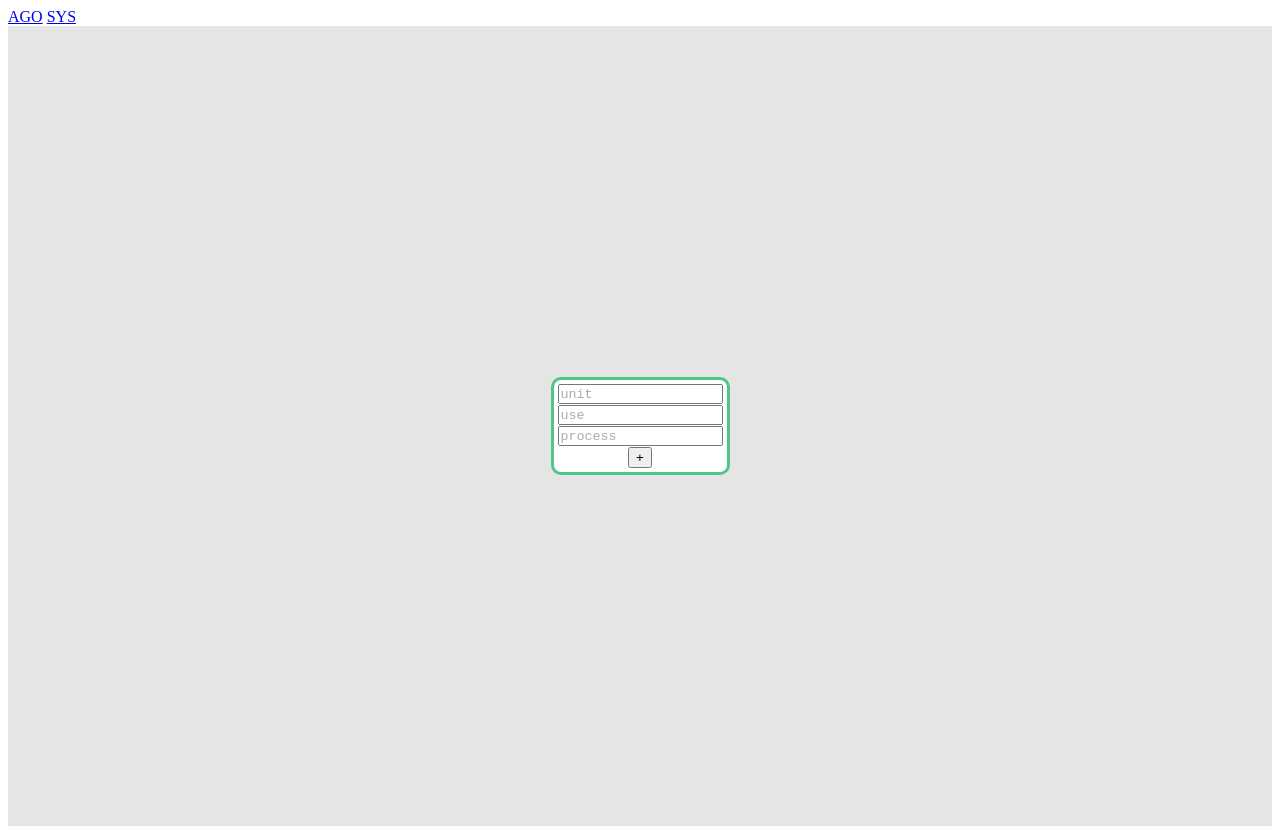
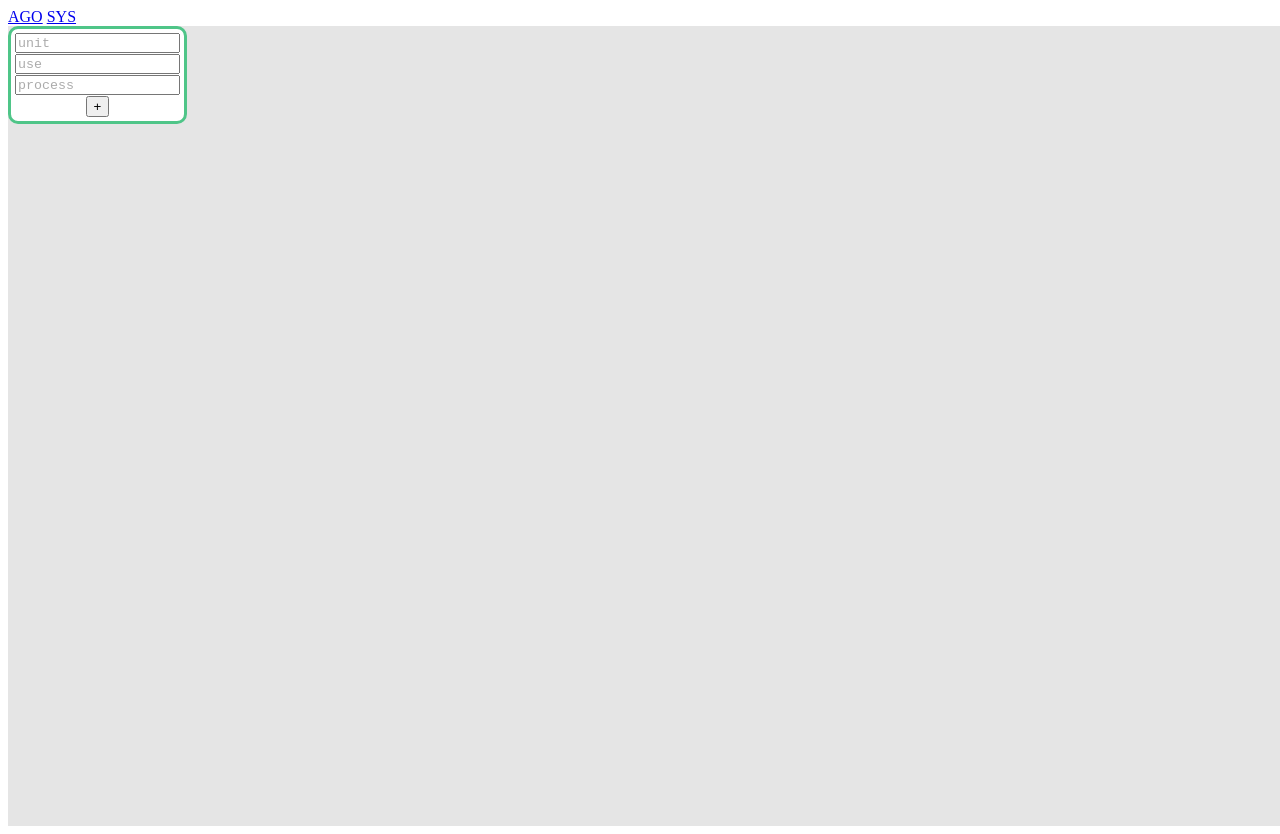
Before and after one commit to adimitsa/adimitsa, a React (Vite) app: page /sys in a window 1280 px wide. Built offline with nearby package versions, Linux system fonts and the light colour scheme.

Commit message:
fixed svg line alignment

```diff
--- a/src/sys/canvas.css
+++ b/src/sys/canvas.css
@@ -1,12 +1,12 @@
+/* 2. Setup your Canvas Universe container */
 .canvas-div {
-  position: relative; /* Anchors absolute items cleanly */
-  width: 100%;       /* Fills exact screen width */
-  height: 100vh;      /* Fills exact screen height */
+  position: relative; /* All inner components must anchor here */
+  width: 100vw;       /* Forces exact 100% viewport width */
+  height: 100vh;      /* Forces exact 100% viewport height */
   margin: 0;
   padding: 0;
-  overflow: hidden;   /* Disables all scrolling completely */
+  overflow: hidden;   /* Keeps absolute items contained */
   background-color: #e5e5e5;
-  display: flex;
-  justify-content: center;
-  align-items: center;
+
+  /* Flexbox is optional now since child items will use absolute coordinates */
 }
--- a/src/sys/sys.jsx
+++ b/src/sys/sys.jsx
@@ -19,7 +19,7 @@ export default function Sys() {
 
   const divToMoveId = useRef('');
 
-  const canvasDiv = document.getElementById('canvas');
+  const canvasId = 'canvas';
 
   const addUnit = (id) => {
     setUnits(prevMap => {
@@ -28,17 +28,12 @@ export default function Sys() {
       return nextMap;
     });
         return id;
-    }
+  }
 
       function divMove(x,y){
         var div = document.getElementById(divToMoveId.current);
-        // const rect = div.getBoundingClientRect();
         div.style.top = y + 'px';
         div.style.left = x + 'px';
-
-
-        // canvasDiv.style.width = document.documentElement.scrollWidth + 'px';
-        //         canvasDiv.style.height = document.documentElement.scrollHeight + 'px';
     }
 
       function updateFunUnitPositions() {
@@ -161,7 +156,9 @@ const addProcess = (id) => {
     addConnection(funUnitId, processDivId);
     var div = document.getElementById(funUnitId);
       const rect = div.getBoundingClientRect();
+    requestAnimationFrame(() => {
     updatePoint(funUnitId, getElementPageCoords(funUnitId, 'bottom-center'));
+  });
   };
 
   function funUnitToExplore() {
@@ -252,13 +249,27 @@ const addProcess = (id) => {
 
   const getElementPageCoords = (elementId, anchor = 'top-left') => {
   const div = document.getElementById(elementId);
-  if (!div) return null;
+  const canvas = document.getElementById(canvasId);
+
+  // Return null if either the element or the canvas universe doesn't exist
+  if (!div || !canvas) {
+    console.warn(`Element with id "${elementId}" or canvas with id "${canvasId}" not found.`);
+
+return null;
+  }
 
   const rect = div.getBoundingClientRect();
+  const canvasRect = canvas.getBoundingClientRect();
 
-  // 1. Coordinates are exactly where the element sits on screen
-  let x = rect.left;
-  let y = rect.top;
+  // 1. Subtract canvas bounds to get X/Y relative ONLY to the canvas top-left corner
+  let x = rect.left - canvasRect.left;
+  let y = rect.top - canvasRect.top;
+
+  // const rect = div.getBoundingClientRect();
+
+  // // 1. Coordinates are exactly where the element sits on screen
+  // let x = rect.left;
+  // let y = rect.top;
 
   // 2. Map coordinates instantly to targets
   switch (anchor) {
@@ -268,7 +279,7 @@ const addProcess = (id) => {
 
     case 'bottom-center':
       x = x + (rect.width / 2);
-      y = y; // Snaps exactly to the bottom pixel edge
+      y = y + rect.height; // Snaps exactly to the bottom pixel edge
       break;
 
     case 'top-left':
@@ -308,15 +319,23 @@ function SvgRenderer({ connections, points }) {
     const handleCanvasClick = (event) => {
     // Only trigger if the empty space or border itself is clicked
     if (event.target === event.currentTarget) {
+      // var x = event.pageX;
+      // var y = event.pageY;
+      // 1. Get the bounding box of your canvas element
+const rect = event.currentTarget.getBoundingClientRect();
+
+// 2. Subtract the canvas edge offsets from the viewport mouse coordinates
+const x = event.clientX - rect.left;
+const y = event.clientY - rect.top;
+
+      console.log('Canvas click coordinates:', x, y);
       console.log('Canvas clicked, divToMoveId:', divToMoveId.current);
-      var x = event.pageX;
-      var y = event.pageY;
-              if (divToMoveId.current !== '') {
+      if (divToMoveId.current !== '') {
 
         divMove(x,y);
 
         console.log('Moved div with id:', divToMoveId.current, 'to coordinates:', x, y);
-        updatePoint(divToMoveId.current, [x,y])
+        updatePoint(divToMoveId.current, getElementPageCoords(divToMoveId.current, 'top-center'));
         updateFunUnitPositions(divToMoveId.current);
         console.log('Updated point for div with id:', divToMoveId.current, 'to new coordinates:', [x,y]);
         divToMoveId.current = '';
```
